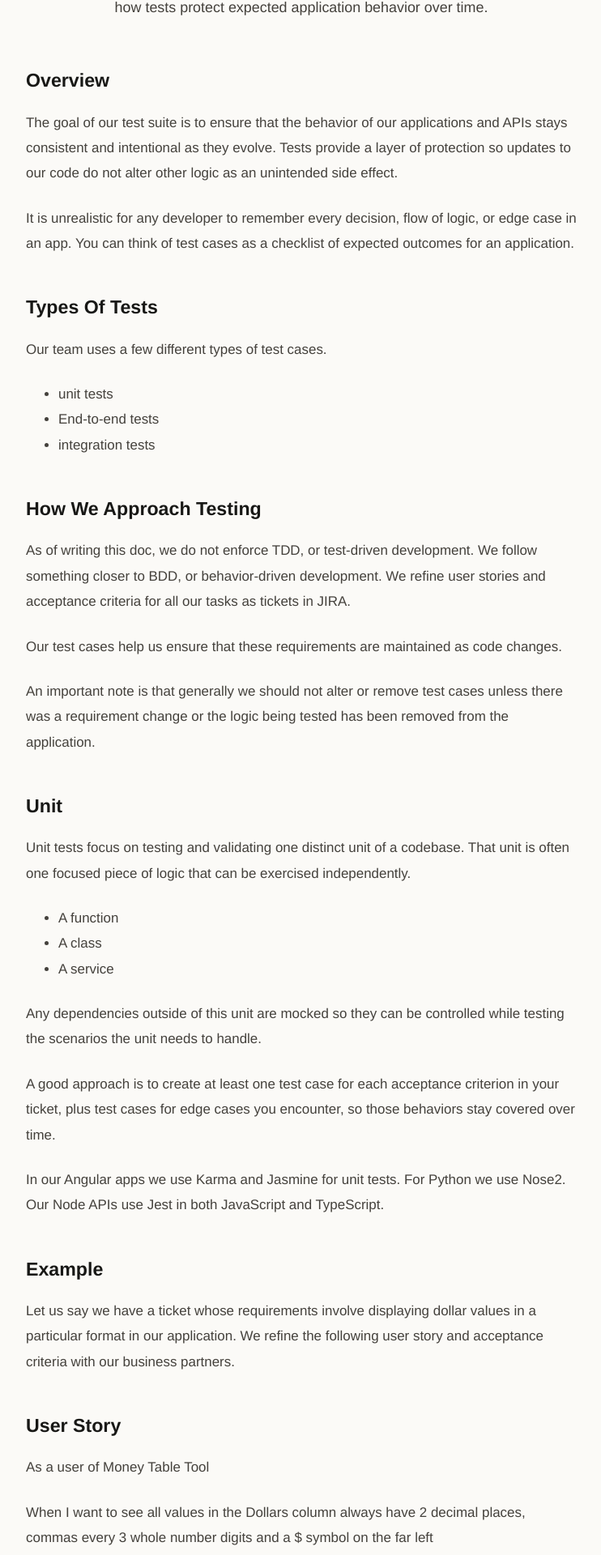
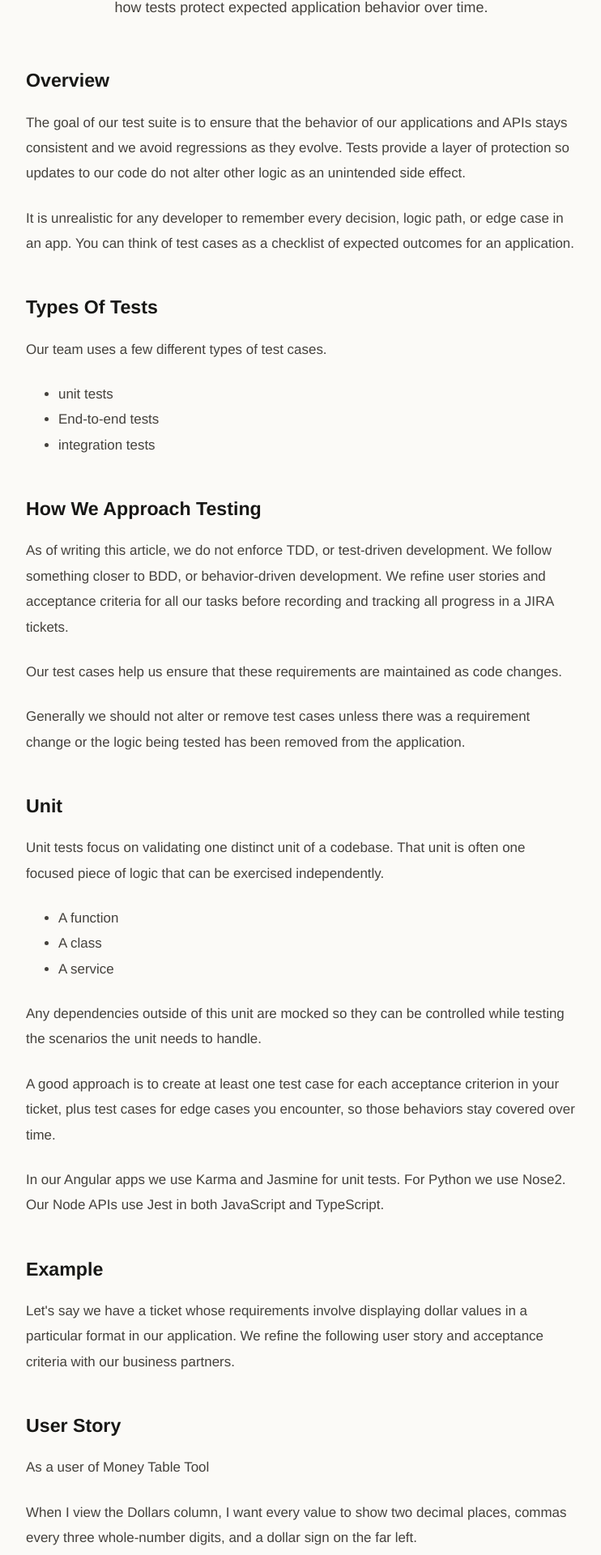
Before and after one commit to alm266/andrew-developer-portfolio, an Angular app: page /writing in a window 1280 px wide. Shown: the part 1270-3190 px from the top of the page at 81% size, without its empty margins (414-1156 px from the left). Built offline with nearby package versions, Linux system fonts and the light colour scheme.

Commit message:
updated some awkward phrasing and errors.

```diff
--- a/src/app/features/writing/writing.component.ts
+++ b/src/app/features/writing/writing.component.ts
@@ -24,11 +24,11 @@ export class WritingComponent {
         },
         {
           type: 'paragraph',
-          text: 'The goal of our test suite is to ensure that the behavior of our applications and APIs stays consistent and intentional as they evolve. Tests provide a layer of protection so updates to our code do not alter other logic as an unintended side effect.',
+          text: 'The goal of our test suite is to ensure that the behavior of our applications and APIs stays consistent and we avoid regressions as they evolve. Tests provide a layer of protection so updates to our code do not alter other logic as an unintended side effect.',
         },
         {
           type: 'paragraph',
-          text: 'It is unrealistic for any developer to remember every decision, flow of logic, or edge case in an app. You can think of test cases as a checklist of expected outcomes for an application.',
+          text: 'It is unrealistic for any developer to remember every decision, logic path, or edge case in an app. You can think of test cases as a checklist of expected outcomes for an application.',
         },
         {
           type: 'heading',
@@ -52,7 +52,7 @@ export class WritingComponent {
         },
         {
           type: 'paragraph',
-          text: 'As of writing this doc, we do not enforce TDD, or test-driven development. We follow something closer to BDD, or behavior-driven development. We refine user stories and acceptance criteria for all our tasks as tickets in JIRA.',
+          text: 'As of writing this article, we do not enforce TDD, or test-driven development. We follow something closer to BDD, or behavior-driven development. We refine user stories and acceptance criteria for all our tasks before recording and tracking all progress in a JIRA tickets.',
         },
         {
           type: 'paragraph',
@@ -60,7 +60,7 @@ export class WritingComponent {
         },
         {
           type: 'paragraph',
-          text: 'An important note is that generally we should not alter or remove test cases unless there was a requirement change or the logic being tested has been removed from the application.',
+          text: 'Generally we should not alter or remove test cases unless there was a requirement change or the logic being tested has been removed from the application.',
         },
         {
           type: 'heading',
@@ -68,7 +68,7 @@ export class WritingComponent {
         },
         {
           type: 'paragraph',
-          text: 'Unit tests focus on testing and validating one distinct unit of a codebase. That unit is often one focused piece of logic that can be exercised independently.',
+          text: 'Unit tests focus on validating one distinct unit of a codebase. That unit is often one focused piece of logic that can be exercised independently.',
         },
         {
           type: 'list',
@@ -96,7 +96,7 @@ export class WritingComponent {
         },
         {
           type: 'paragraph',
-          text: 'Let us say we have a ticket whose requirements involve displaying dollar values in a particular format in our application. We refine the following user story and acceptance criteria with our business partners.',
+          text: 'Let\'s say we have a ticket whose requirements involve displaying dollar values in a particular format in our application. We refine the following user story and acceptance criteria with our business partners.',
         },
         {
           type: 'heading',
@@ -108,7 +108,7 @@ export class WritingComponent {
         },
         {
           type: 'paragraph',
-          text: 'When I want to see all values in the Dollars column always have 2 decimal places, commas every 3 whole number digits and a $ symbol on the far left'
+          text: 'When I view the Dollars column, I want every value to show two decimal places, commas every three whole-number digits, and a dollar sign on the far left.'
         },
         {
           type: 'paragraph',
@@ -135,7 +135,7 @@ export class WritingComponent {
         },
         {
           type: 'paragraph',
-          text: 'Here we have the function signature.',
+          text: 'Here is the function signature.',
         },
         {
           type: 'code',
@@ -151,7 +151,7 @@ export class WritingComponent {
         },
         {
           type: 'paragraph',
-          text: 'Since we have three acceptance criteria, I will start with three test cases to cover those basics. For Jasmine/Karma and Jest, the syntax is very similar, so this test approach should apply to either setup.',
+          text: 'Since we have three acceptance criteria, we will start with three test cases to cover those basics. For Jasmine/Karma and Jest, the syntax is very similar, so this test approach should apply to either setup.',
         },
         {
           type: 'code',
@@ -220,15 +220,15 @@ export class WritingComponent {
         },
         {
           type: 'paragraph',
-          text: 'The purpose of integration tests is to test that different units (as we defined in the Unit section) are functioning correctly when used together. This could look a few different ways. It could be an end-to-end integration where we test the data is being transformed as expected when sent from the database to the API and then to the front-end application. It could be a component integration where we test the same thing but only between different components within the same front-end or back-end application.',
+          text: 'The purpose of integration tests is to test that different units (as we defined in the Unit section) are functioning correctly when used together. In practice, integration tests can validate different kinds of connections between units. It could be an end-to-end integration where we test that the data is being transformed as expected when sent from the database to the API and then to the front-end application. It could be a component integration where we test the same thing but only between different components within the same front-end or back-end application.',
         },
         {
           type: 'paragraph',
-          text: 'Currently on our team, we use integration tests sparingly. They can be fragile since they need to be updated whenever the logic being validated has been updated and they touch a wider set of logic than unit tests. They also depend on the code and data directly unlike E2E tests which depend only on the UI of the app. Our team has found that E2E tests combined with unit tests cover much of the same ground as integration tests but there are still scenarios where they can be valuable.',
+          text: 'Currently, our team uses integration tests sparingly. They can be fragile since they need to be updated whenever the logic being validated has also been updated. They touch a wider set of logic than unit tests. They also depend on the code and data directly, unlike E2E tests which depend only on the UI of the app. Our team has found that E2E tests combined with unit tests cover much of the same ground as integration tests, but there are still scenarios where they can be valuable.',
         },
         {
           type: 'paragraph',
-          text: 'You would want to use an integration test over another type of test when the risk is how different units are working together. If individual units work correctly alone but sometimes break when running as part of a workflow, then that would be a good case for an integration test. If a unit test for something would require so much mocking that it barely resembles the actual usage, then an integration test might be better.',
+          text: 'You would want to use an integration test over another type of test when there is risk in the way that different units are working together. If individual units work correctly alone but sometimes break when running as part of a workflow, then that would be a good case for an integration test. If a unit test for something would require so much mocking that it barely resembles the actual usage, then an integration test might be better.',
         },
         {
           type: 'heading',
@@ -278,7 +278,7 @@ export class WritingComponent {
         },
         {
           type: 'paragraph',
-          text: 'In our front-end application, users can make adjustments to the numbers in a table. These changes are only visible to them and are stored in their web browser’s local storage. Here, if the user edits the TY Total Sales Dollars, then other metrics that use that metric also have to be calculated using this edited value. To do this, the front-end includes this number in its request for all the values for that row in the table from the API.',
+          text: 'In our front-end application, users can make adjustments to the numbers in a table. These changes are only visible to them and are stored in their web browser\'s local storage. Here, if the user edits the TY Total Sales Dollars, then other metrics that use that metric also have to be calculated using this edited value. To do this, the front-end includes this number in its request for all the values for that row in the table from the API.',
         },
         {
           type: 'paragraph',
@@ -286,7 +286,7 @@ export class WritingComponent {
         },
         {
           type: 'paragraph',
-          text: 'Tests like these validate that going forward this business logic is preserved and any change would require us to see this test when it fails and either opt in to changing the logic or recognize that it was changed by mistake and correct it.',
+          text: 'Tests like these validate that, going forward, this business logic is preserved and any change would require us to notice the failing test and either opt in to changing the logic or recognize that it was changed by mistake and correct it.',
         },
         {
           type: 'heading',
@@ -294,11 +294,11 @@ export class WritingComponent {
         },
         {
           type: 'paragraph',
-          text: 'End-to-End tests focus on testing and validating things at a feature level. This is typically accomplished by creating automated scripts that interact with the front-end application the same way a user would.'
+          text: 'End-to-End tests focus on validating things at a feature level. This is typically accomplished by creating automated scripts that interact with the front-end application the same way a user would.'
         },
         {
           type: 'paragraph',
-          text: 'Although it is possible to mock certain dependencies, our team’s approach is typically not to do so and instead to do all tests in the lower environments (Dev & Test) to avoid changing anything that could impact our business users. As long as we follow our trunk-based development pattern, only things that pass all tests in the lower environments will be promoted up to production.'
+          text: 'Although it is possible to mock certain dependencies, our team\'s approach is typically not to do so and instead to do all tests in the lower environments (Dev & Test) to avoid changing anything that could impact our business users. As long as we follow our trunk-based development pattern, only things that pass all tests in the lower environments will be promoted up to production.'
         },
         {
           type: 'paragraph',
@@ -306,11 +306,11 @@ export class WritingComponent {
         },
         {
           type: 'paragraph',
-          text: 'The strength of E2E tests is that they can test applications at a high level and are less focused on the specifics of how the logic gets there and should be less fragile than unit tests. They are great for testing button clicks, page changes and other complex UI interactions.'
+          text: 'The strength of E2E tests is that they can validate applications at a high level and they are less focused on the specifics of how the logic gets there meaning they are less coupled to the implementation details than unit tests. They are great for testing button clicks, page changes and other complex UI interactions.'
         },
         {
           type: 'paragraph',
-          text: 'On the flip side, they are not usually great for validating numbers and complex calculations. The reason for this is because E2E tests are slow to run especially compared to unit tests which are much better suited to . You have to interact with the UI and then wait for it to finish reacting. They can also be flaky when there is rounding or truncating of decimals in the front-end code at any point in the logic.'
+          text: 'On the flip side, they are not usually great for validating numbers and complex calculations. This is because E2E tests are slow to run, especially compared to unit tests which are much better suited to validating code logic. You have to interact with the UI and then wait for it to finish reacting. They can also be flaky when there is rounding or truncating of decimals in the front-end code at any point in the logic.'
         },
         {
           type: 'heading',
@@ -318,14 +318,7 @@ export class WritingComponent {
         },
         {
           type: 'paragraph',
-          text: 'I will use the sidebar in one of our applications as an example of something we might test. Below is a screenshot from the application. You can see on the left hand side there is a black sidebar that contains various buttons and UI pieces. We are going to focus on the X button on the right side.',
-        },
-        {
-          type: 'media',
-          media: {
-            src: 'assets/docs-media/sidebar-button.png',
-            alt: 'x button for closing side bar menu.'
-          }
+          text: 'I will use the sidebar in one of our applications as an example of something we might test. Below is a screenshot from the application. You can see on the left-hand side there is a black sidebar that contains various buttons and UI pieces. We are going to focus on the X button on the right side.',
         },
         {
           type: 'paragraph',
@@ -342,7 +335,7 @@ export class WritingComponent {
         },
         {
           type: 'paragraph',
-          text: 'Most test cases function by using what is referred to as Selectors to grab an HTML element in our app and then check its state based on the CSS classes attached to it. The following is what the code for testing this interaction might look like in Cypress:'
+          text: 'Most test cases function by using selectors to grab an HTML element in our app and then check its state based on the CSS classes attached to it. The following is what the code for testing this interaction might look like in Cypress:'
         },
         {
           type: 'code',
@@ -398,7 +391,7 @@ export class WritingComponent {
         },
         {
           type: 'paragraph',
-          text: 'The app ideally should be returned to a state that will allow whatever following test cases can run unencumbered.'
+          text: 'The app ideally should be returned to a state that will allow the following test cases to run unencumbered.'
         },
       ],
     },
```
